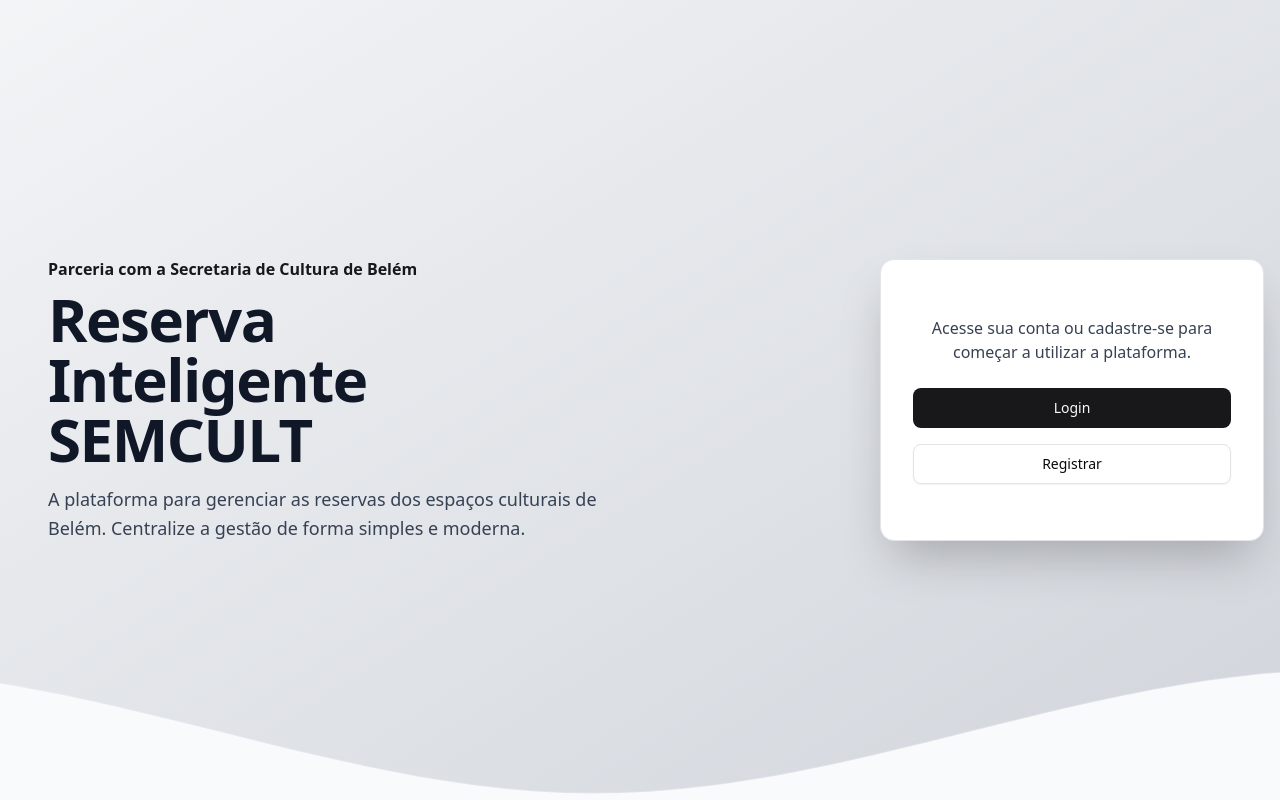
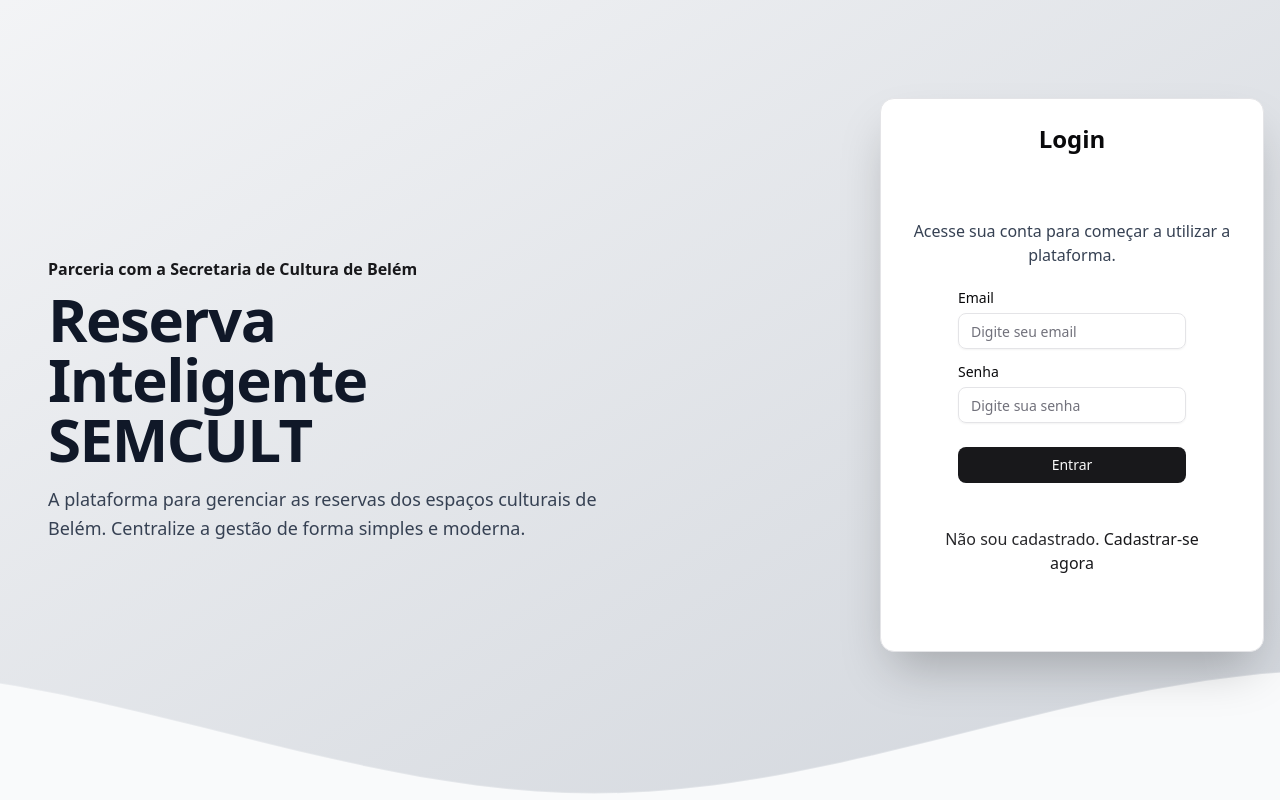
Before and after one commit to amazonext/reserva-inteligente-semcult, a React (Vite) app in the folder frontend/: page / in a window 1280 px wide. Shown: the top 800 px of the page. Built offline with nearby package versions, Linux system fonts and the light colour scheme.

Commit message:
feat: Implement card flip for Login and Register on Home screen

```diff
--- a/frontend/src/pages/Home.jsx
+++ b/frontend/src/pages/Home.jsx
@@ -1,9 +1,12 @@
-import React from "react";
-import { useNavigate } from "react-router-dom";
+import React, { useState } from "react";
 import { motion } from "framer-motion";
 import { Card, CardContent, CardHeader, CardTitle } from "@/components/ui/card";
 import { Button } from "@/components/ui/button";
 import { FileText, CalendarDays, BarChart3, Users, ArrowRight } from "lucide-react";
+
+// importa os novos componentes de formulário
+import LoginForm from "@/pages/Login";
+import RegisterForm from "@/pages/Register";
 
 const features = [
     {
@@ -29,7 +32,16 @@ const features = [
 ];
 
 export default function Home() {
-    const navigate = useNavigate();
+    const [isRegisterView, setIsRegisterView] = useState(false);
+    const [isFlipping, setIsFlipping] = useState(false);
+
+    const toggleView = () => {
+        setIsFlipping(true);
+        setTimeout(() => {
+            setIsRegisterView(prev => !prev);
+            setIsFlipping(false);
+        }, 400);
+    };
 
     return (
         <div className="w-full bg-gray-50 font-sans text-gray-800">
@@ -54,24 +66,46 @@ export default function Home() {
                     </motion.div>
 
                     <motion.div
-                        className="lg:w-auto z-10"
+                        className="lg:w-auto z-10 perspective-1000"
                         initial={{ opacity: 0, x: 50 }}
                         animate={{ opacity: 1, x: 0 }}
                         transition={{ duration: 0.8, delay: 0.2 }}
                     >
-                        <Card className="shadow-2xl w-full max-w-sm">
-                            <CardContent className="p-8 text-center flex flex-col items-center justify-center gap-6">
-                                <p className="text-md text-gray-700">
-                                    Acesse sua conta ou cadastre-se para começar a utilizar a plataforma.
-                                </p>
-                                <div className="flex flex-col gap-4 w-full">
-                                    <Button onClick={() => navigate("/login")} size="lg" className="w-full">Login</Button>
-                                    <Button onClick={() => navigate("/register")} size="lg" variant="outline" className="w-full">
-                                        Registrar
-                                    </Button>
-                                </div>
-                            </CardContent>
-                        </Card>
+                        <motion.div
+                            className="relative w-full max-w-sm"
+                            style={{
+                                transformStyle: "preserve-3d",
+                                width: "100%",
+                            }}
+                            animate={{ rotateY: isRegisterView ? 180 : 0 }}
+                            transition={{ duration: 0.8 }}
+                        >
+                            {/* Frente: Card de Login */}
+                            <Card className="shadow-2xl w-full absolute backface-hidden">
+                                <CardHeader>
+                                    <CardTitle className="text-2xl text-center">Login</CardTitle>
+                                </CardHeader>
+                                <CardContent className="p-8 text-center flex flex-col items-center justify-center gap-6">
+                                    <p className="text-md text-gray-700">
+                                        Acesse sua conta para começar a utilizar a plataforma.
+                                    </p>
+                                    <LoginForm onSwitchView={toggleView} isFlipping={isFlipping} />
+                                </CardContent>
+                            </Card>
+
+                            {/* Verso: Card de Cadastro */}
+                            <Card className="shadow-2xl w-full backface-hidden" style={{ transform: 'rotateY(180deg)' }}>
+                                <CardHeader>
+                                    <CardTitle className="text-2xl text-center">Cadastro</CardTitle>
+                                </CardHeader>
+                                <CardContent className="p-8 text-center flex flex-col items-center justify-center gap-6">
+                                    <p className="text-md text-gray-700">
+                                        Cadastre-se para ter acesso à plataforma de reservas.
+                                    </p>
+                                    <RegisterForm onSwitchView={toggleView} isFlipping={isFlipping} />
+                                </CardContent>
+                            </Card>
+                        </motion.div>
                     </motion.div>
                 </div>
 
@@ -145,7 +179,7 @@ export default function Home() {
                 <div className="container mx-auto text-center">
                     <h2 className="text-4xl font-bold font-heading mb-4">Pronto para otimizar a gestão dos espaços culturais?</h2>
                     <p className="text-lg text-gray-300 mb-8 max-w-2xl mx-auto">Transforme a maneira como os espaços culturais de Belém são gerenciados.</p>
-                    <Button onClick={() => navigate("/register")} size="lg" className="py-6 px-8 text-lg font-bold bg-white text-primary hover:bg-gray-200">
+                    <Button onClick={toggleView} size="lg" className="py-6 px-8 text-lg font-bold bg-white text-primary hover:bg-gray-200">
                         Comece Agora <ArrowRight className="ml-2 w-5 h-5" />
                     </Button>
                 </div>
```
